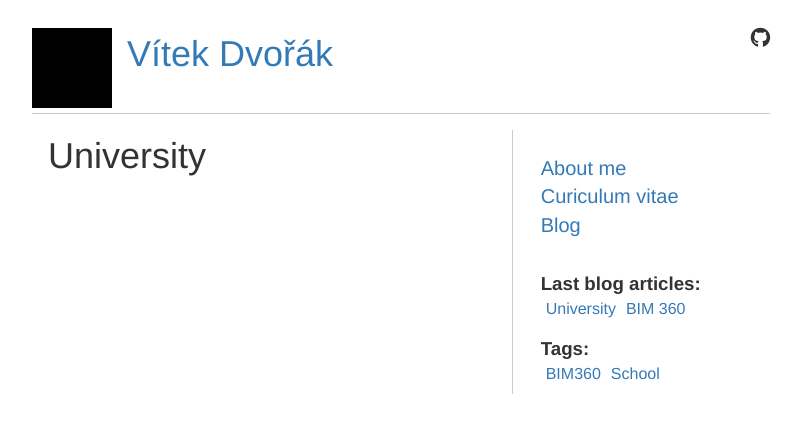
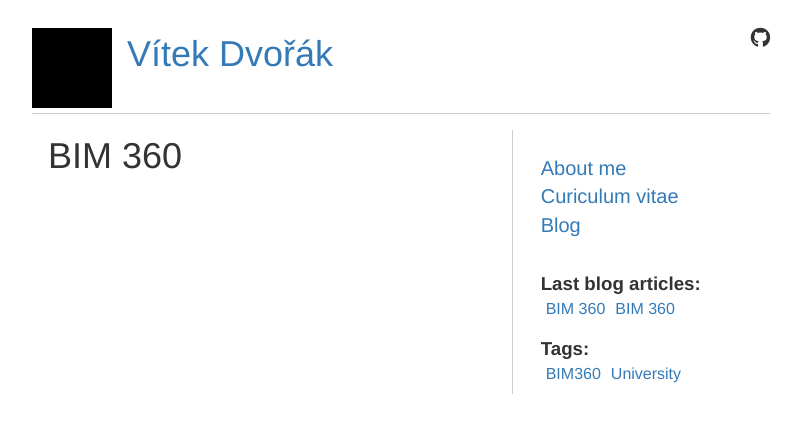
Before and after one commit to vdvorak/vitekdvorak.github.io, a Jekyll site: the page built from _posts/2021-04-05-university.md, in a window 1280 px wide. Shown: the top 433 px of the page, without its empty margins (239-1040 px from the left). Built offline with Jekyll 4.4.1, drawn with Linux system fonts in a browser that asks for light colours; nearby versions of some CDN libraries; comment, search, counter and statistics services are not loaded.

Commit message:
Update 2021-04-05-university.md

```diff
--- a/_posts/2021-04-05-university.md
+++ b/_posts/2021-04-05-university.md
@@ -1,5 +1,6 @@
 ---
 layout: post
-title: University
-tags: School
+title: BIM 360
+date: 2021-04-05 00:00:00 +0000
+tags: University
 ---
```
